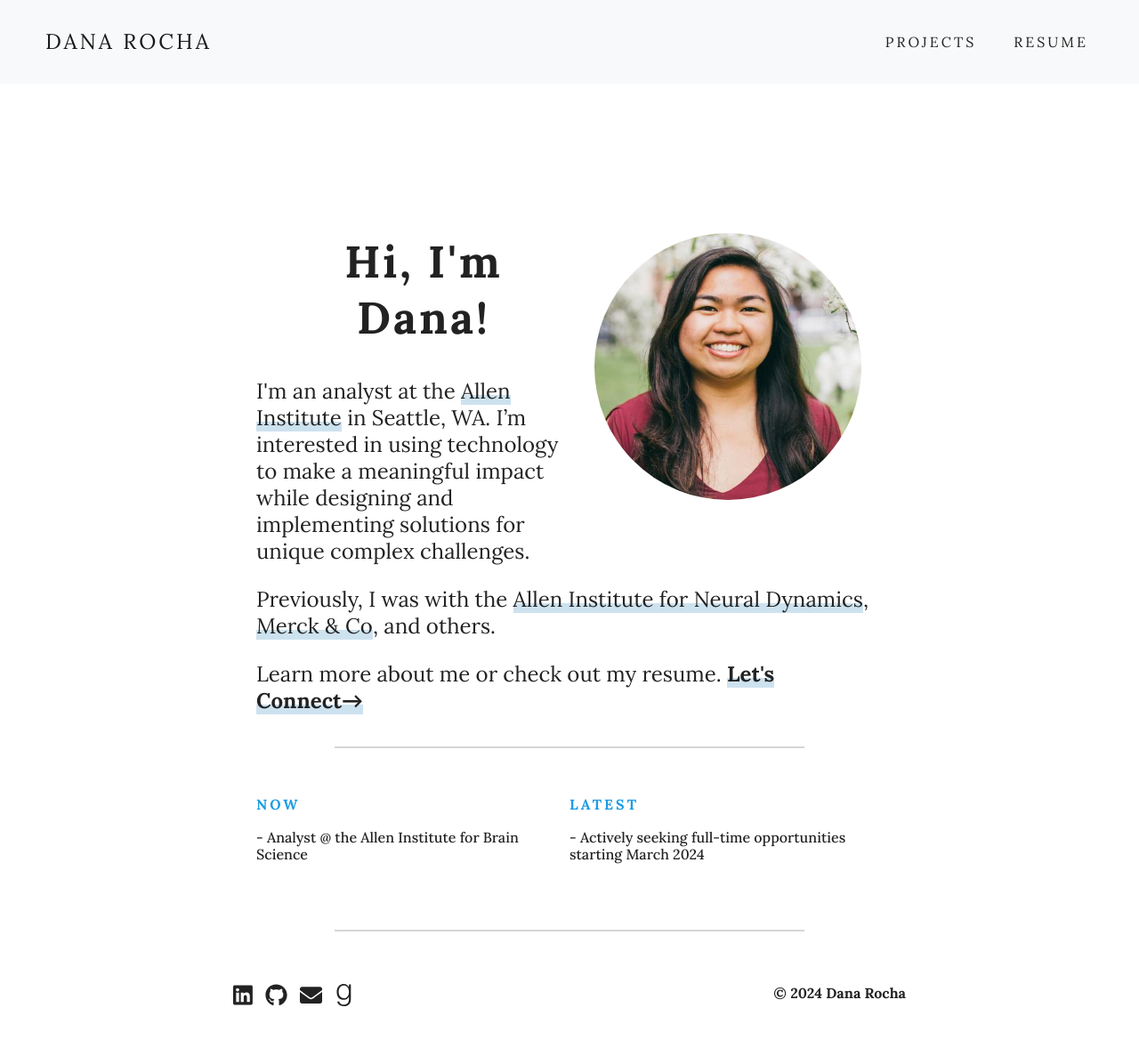
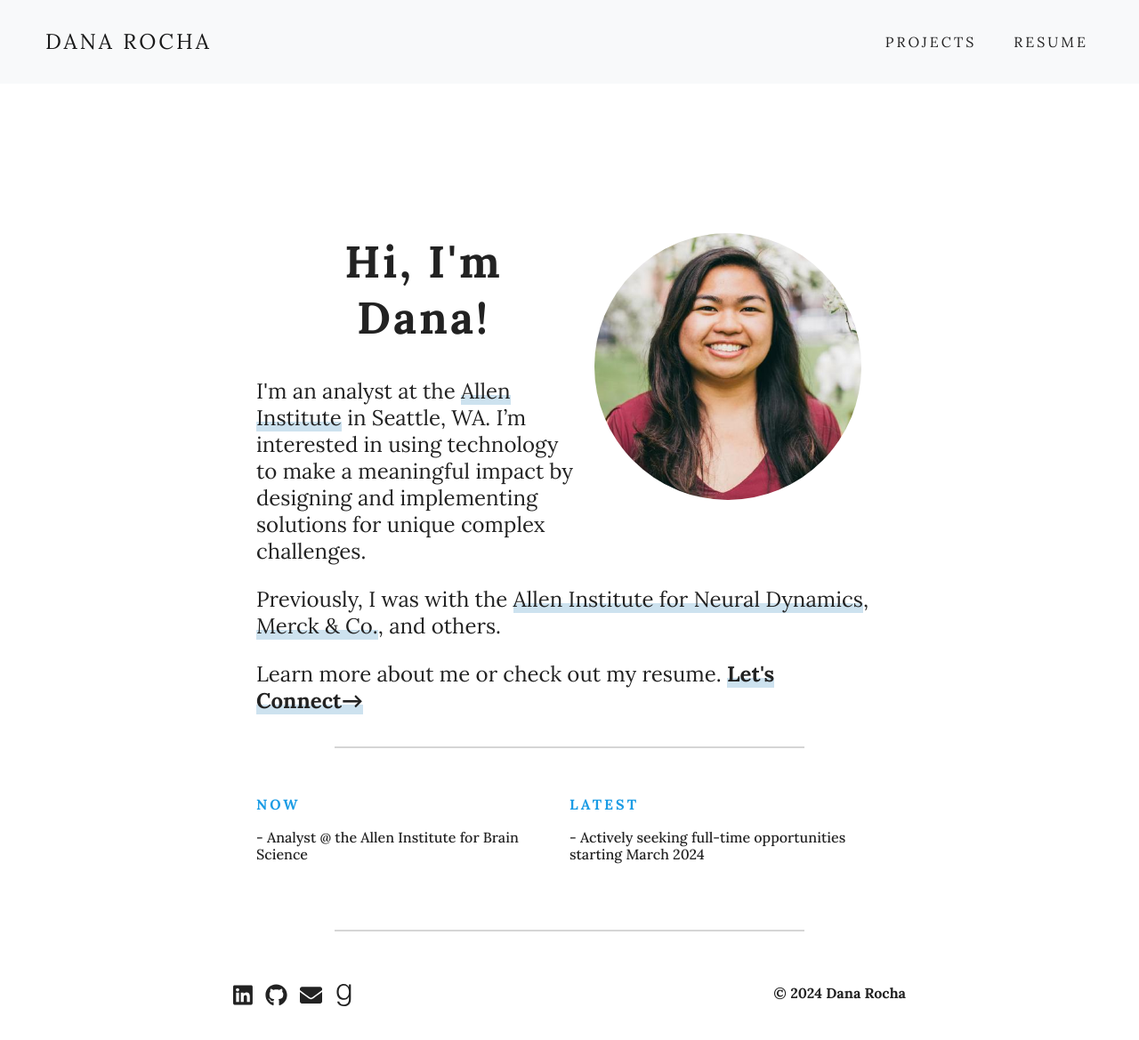
Before and after one commit to dana-rocha/dana-rocha.github.io, a Jekyll site: the page built from index.html, in a window 1280 px wide. Shown: the whole page at 89% size. Built offline with Jekyll 4.4.1, drawn with Linux system fonts in a browser that asks for light colours; nearby versions of some CDN libraries.

Commit message:
removes comments

```diff
--- a/_layouts/default.html
+++ b/_layouts/default.html
@@ -50,10 +50,10 @@
           <img class="profile-pic avatar" src="../media/github.jpg" alt="Profile Picture">
             <h1><strong>Hi, I'm Dana!</strong></h1>
             <h4>I'm an analyst at the <a href="https://alleninstitute.org/" target="_blank" class="highlight">Allen Institute</a>
-              in Seattle, WA. I’m interested in using technology to make a meaningful impact while designing and implementing solutions for unique complex challenges.
+              in Seattle, WA. I’m interested in using technology to make a meaningful impact by designing and implementing solutions for unique complex challenges.
             </h4>
             <h4>Previously, I was with the <a href="https://alleninstitute.org/division/neural-dynamics/" target="_blank" class="highlight">Allen Institute for Neural Dynamics</a>,
-              <a href="https://www.merck.com/" target="_blank" class="highlight">Merck & Co</a>, and others.
+              <a href="https://www.merck.com/" target="_blank" class="highlight">Merck & Co.</a>, and others.
             </h4>
             <h4>Learn more about me or check out my resume. <a href="https://www.linkedin.com/in/rochadana/" class="highlight"><strong>Let's Connect→</strong></a></h4>
         </div>
--- a/styles/main.css
+++ b/styles/main.css
@@ -2,7 +2,7 @@
 
 /****** Variables ******/
 :root {
-	--color-blue: #1B9CE5;
+	--color-blue: #0776b5;
 }
 
 /****** Divs ******/
@@ -32,7 +32,6 @@
 }
 
 h1, h4, p {
-	/* border: 2px solid blue; */
 	padding-top: 0.5em;
 	padding-bottom: 0.5em;
 	margin: 0;
@@ -53,7 +52,6 @@
 }
 
 h2 {
-	/* border: 2px solid green; */
 	padding-right: 20px;
 }
 
@@ -228,7 +226,6 @@
 .highlight {
 	background: -webkit-gradient(linear, left top, left bottom, from(transparent), color-stop(65%, transparent), color-stop(65%, rgba(27, 156, 229, 1)), to(rgba(27, 156, 229, 1)));
 	background: linear-gradient(to bottom, transparent 0, transparent 65%, rgba(205, 226, 239, 1) 65%, rgba(205, 226, 239, 1) 100%);
-	/* background-color: rgba(205, 226, 239, 1); */
 	height: 60%;
 	bottom: 0;
 	width: calc(100% + 4px);
@@ -239,7 +236,6 @@
 }
 
 .project-links {
-	/* border: 3px dashed green; */
 	float: right;
 	align-items: center;
 	display: block;
@@ -248,7 +244,6 @@
 }
 
 .project-social {
-	/* border: 3px dashed darkblue; */
 	font-size: 40px;
 	padding-top: 0px;
 	margin-top: -2px;
```
